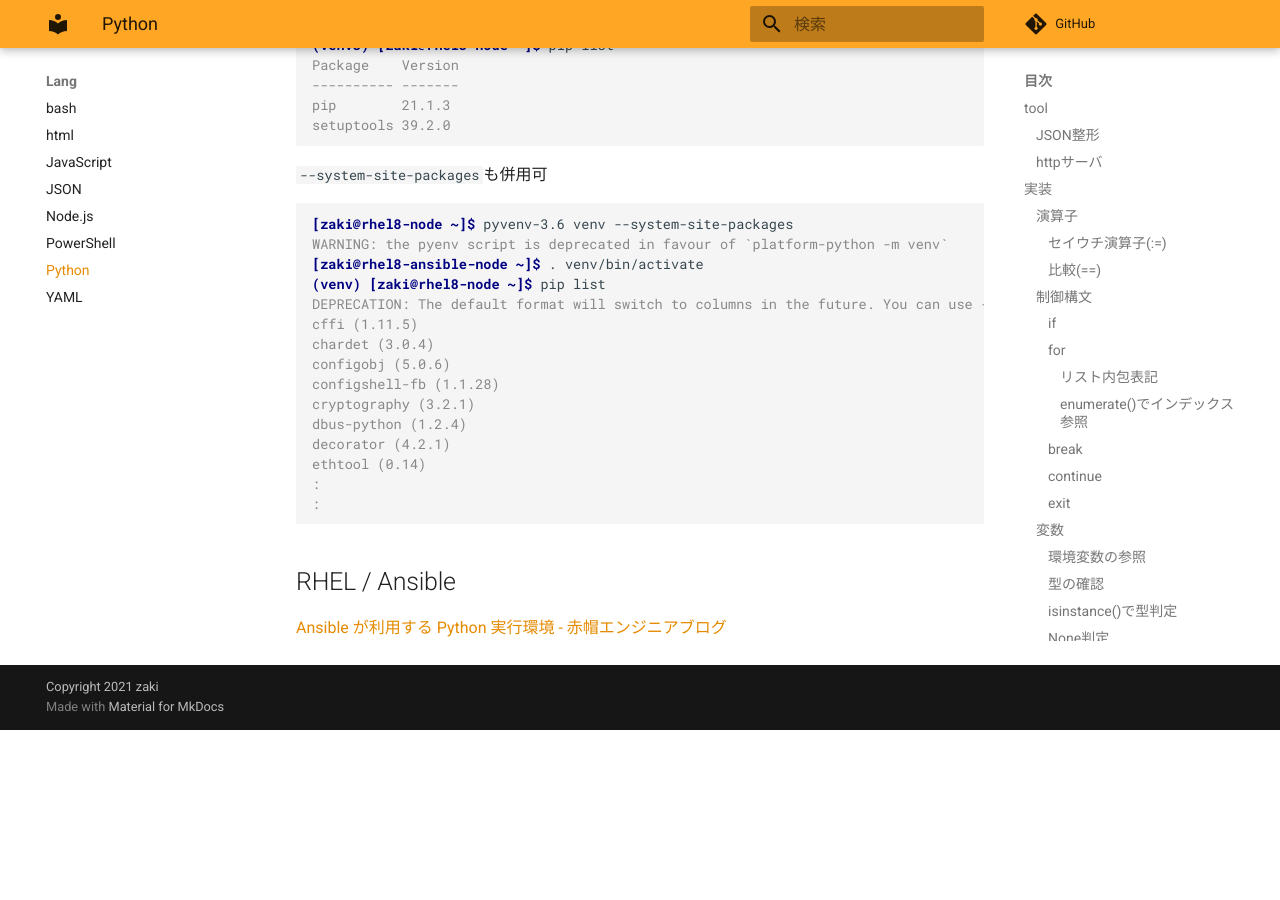
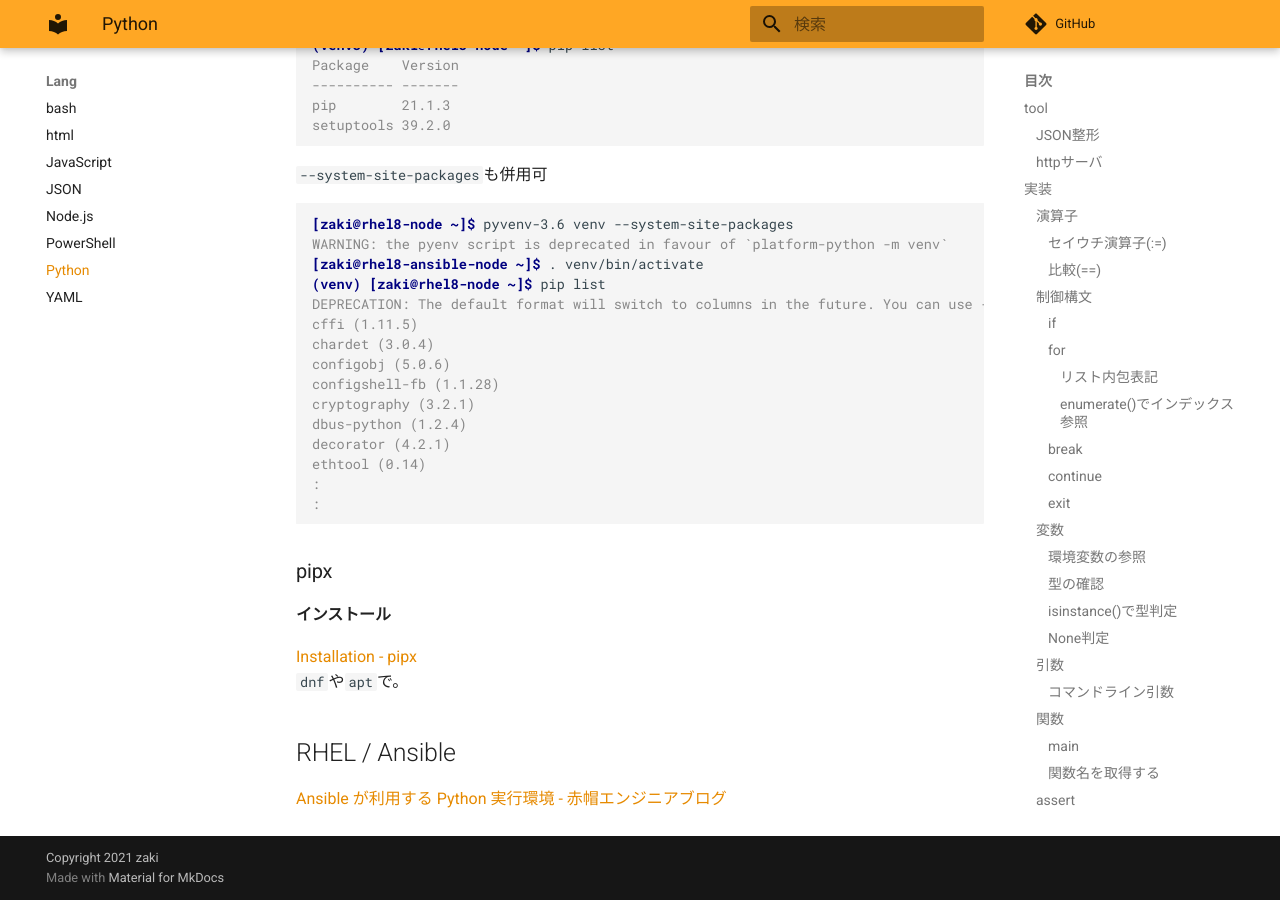
Before and after one commit to zaki-lknr/docs, an MkDocs documentation site: the page built from docs/lang/python.md, in a window 1280 px wide and 900 px high, scrolled down 30995 px. Built offline with MkDocs 1.6.1 and Material for MkDocs 9.7.7, drawn with Linux system fonts in a browser that asks for light colours; comment, search, counter and statistics services are not loaded; before the commit the page ends 31725 px from its top, so only the background shows below that.

Commit message:
ad: lang/python: install pipx

````diff
--- a/docs/lang/python.md
+++ b/docs/lang/python.md
@@ -1668,6 +1668,13 @@ ethtool (0.14)
 :
 ```
 
+### pipx
+
+#### インストール
+
+[Installation - pipx](https://pipx.pypa.io/stable/installation/)
+`dnf`や`apt`で。
+
 ## RHEL / Ansible
 
 [Ansible が利用する Python 実行環境 - 赤帽エンジニアブログ](https://rheb.hatenablog.com/entry/ansible_python_environment)
````
